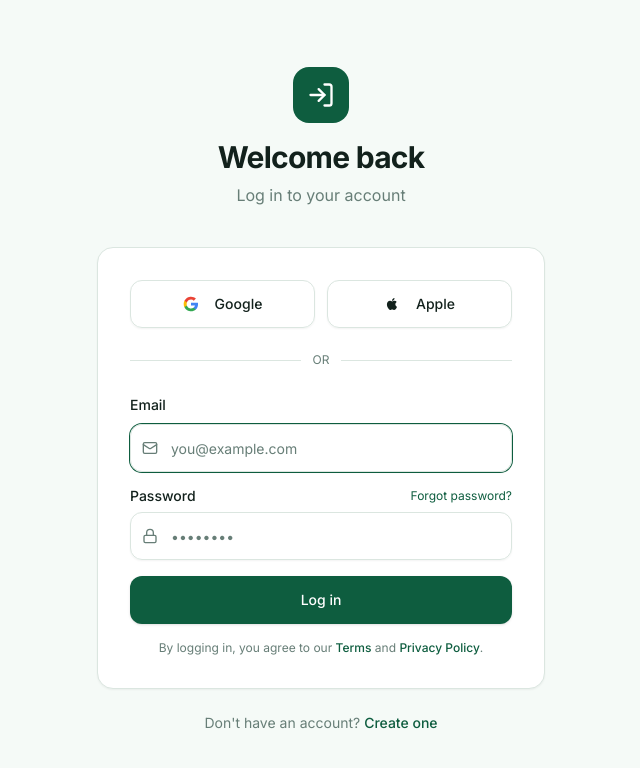
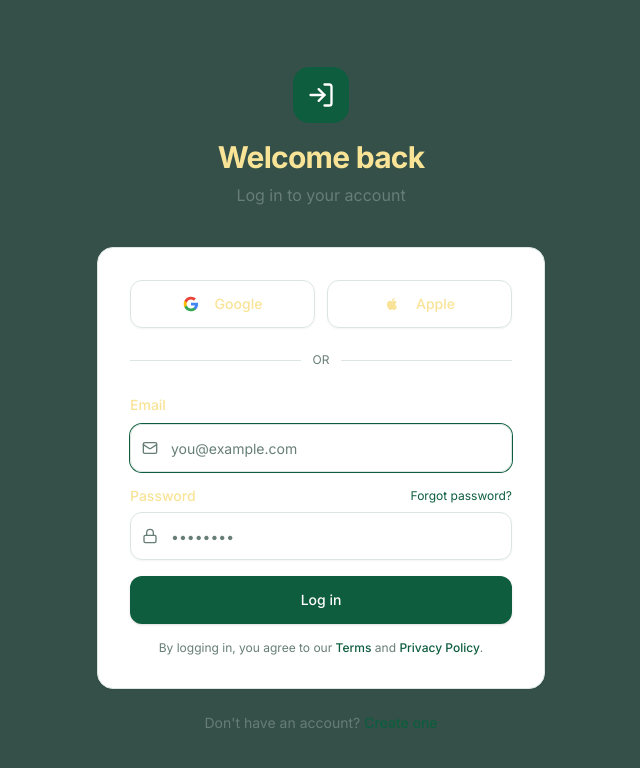
Before and after one commit to underparmindset/underparmind, a React (Vite) app: page /login in a window 1280 px wide. Shown: the top 768 px of the page, without its empty margins (319-959 px from the left). Built offline with nearby package versions, Linux system fonts and the light colour scheme; no server answers.

Commit message:
Manual code change

```diff
--- a/src/index.css
+++ b/src/index.css
@@ -6,8 +6,8 @@
 
 @layer base {
   :root {
-    --background: 145 30% 97%;
-    --foreground: 160 30% 10%;
+    --background: 163 21% 26%;
+    --foreground: 47 88% 78%;
     --card: 0 0% 100%;
     --card-foreground: 160 30% 10%;
     --popover: 0 0% 100%;
```
